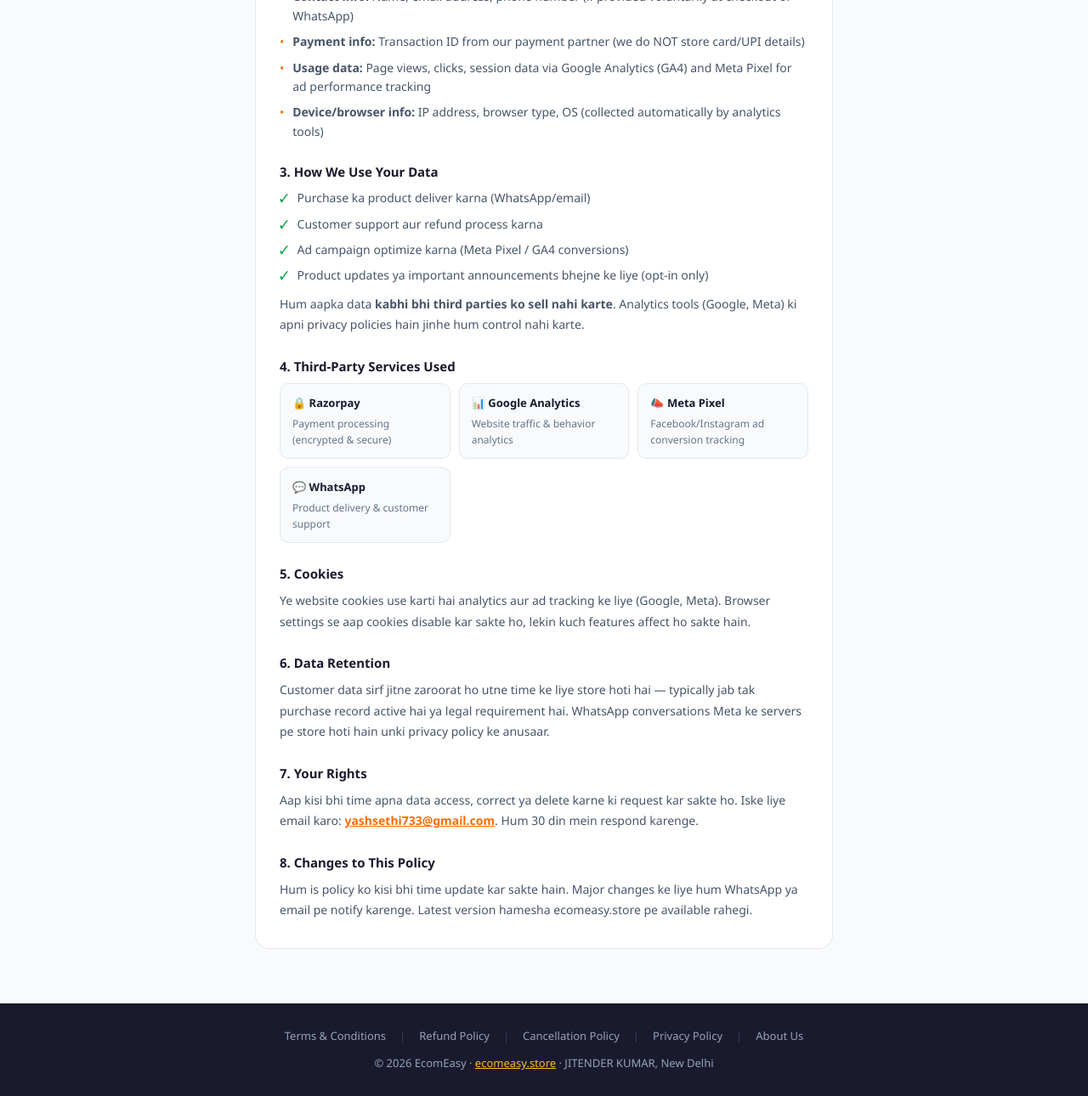
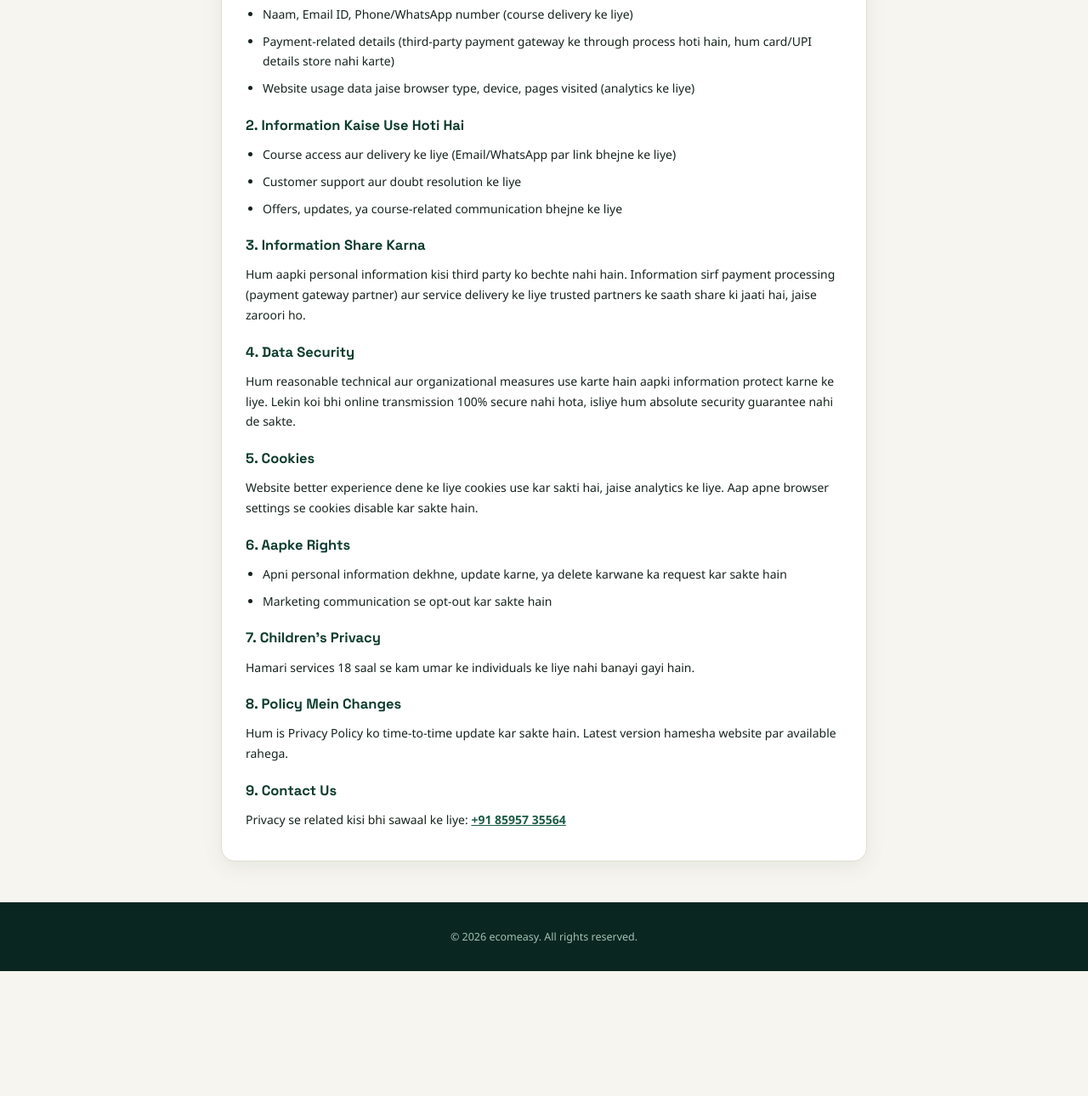
Before and after one commit to Yashkbb/privacy, a plain HTML site: page privacy.html in a window 1280 px wide. Shown: the part 481-1771 px from the top of the page at 85% size. After the commit the page ends 1624 px from the top, so only its background shows below. Drawn offline with Linux system fonts and the light colour scheme.

Commit message:
Update privacy.html

```diff
--- a/privacy.html
+++ b/privacy.html
@@ -3,131 +3,99 @@
 <head>
 <meta charset="UTF-8" />
 <meta name="viewport" content="width=device-width, initial-scale=1.0" />
-  <title>Privacy Policy — EcomEasy</title>
+<title>Privacy Policy — ecomeasy</title>
 <link rel="preconnect" href="https://fonts.googleapis.com" />
-  <link href="https://fonts.googleapis.com/css2?family=Baloo+2:wght@600;800&family=Noto+Sans:wght@400;600;700&display=swap" rel="stylesheet" />
+<link href="https://fonts.googleapis.com/css2?family=Space+Grotesk:wght@500;600;700&family=Noto+Sans:wght@400;500;600;700&display=swap" rel="stylesheet" />
 <style>
-    *,*::before,*::after{box-sizing:border-box;margin:0;padding:0;}
-    body{font-family:'Noto Sans',sans-serif;background:#f8fafc;color:#1e293b;line-height:1.6;}
-    a{color:#ff6b00;}
-    header{background:#fff;padding:14px 20px;display:flex;align-items:center;justify-content:space-between;border-bottom:2px solid #ff6b00;position:sticky;top:0;z-index:100;box-shadow:0 2px 8px rgba(0,0,0,0.06);}
-    .logo{font-family:'Baloo 2',sans-serif;font-size:22px;color:#ff6b00;font-weight:800;}
-    .logo span{color:#1a1a2e;}
-    .logo small{display:block;font-size:10px;font-weight:600;color:#64748b;letter-spacing:0.5px;margin-top:-2px;}
-    .back-link{font-size:13px;font-weight:700;color:#ff6b00;text-decoration:none;}
-    .back-link:hover{text-decoration:underline;}
-    main{max-width:720px;margin:0 auto;padding:48px 20px 64px;}
-    .page-tag{display:inline-block;background:#1a1a2e;color:#fbbf24;font-size:12px;font-weight:700;padding:5px 16px;border-radius:20px;letter-spacing:1px;text-transform:uppercase;margin-bottom:12px;}
-    h1{font-family:'Baloo 2',sans-serif;font-size:28px;font-weight:800;color:#1a1a2e;margin-bottom:6px;}
-    .meta{font-size:13px;color:#64748b;margin-bottom:32px;}
-    .card{background:#fff;border-radius:16px;padding:32px 28px;border:1.5px solid #e2e8f0;display:flex;flex-direction:column;gap:24px;}
-    .section-block h3{font-size:15px;font-weight:800;color:#1a1a2e;margin-bottom:8px;}
-    .section-block p{font-size:14px;color:#475569;line-height:1.75;}
-    .section-block ul{list-style:none;padding:0;display:flex;flex-direction:column;gap:8px;margin-top:8px;}
-    .section-block ul li{font-size:14px;color:#475569;display:flex;gap:10px;align-items:flex-start;}
-    .third-grid{display:grid;grid-template-columns:repeat(auto-fit,minmax(160px,1fr));gap:10px;margin-top:4px;}
-    .third-item{background:#f8fafc;border:1.5px solid #e2e8f0;border-radius:10px;padding:12px 14px;}
-    .third-item .t-title{font-size:13px;font-weight:700;color:#1a1a2e;margin-bottom:4px;}
-    .third-item .t-desc{font-size:12px;color:#64748b;}
-    footer{background:#1a1a2e;color:#94a3b8;text-align:center;padding:28px 20px;font-size:13px;}
-    .footer-links{display:flex;justify-content:center;gap:16px;flex-wrap:wrap;margin-bottom:12px;font-size:13px;}
-    .footer-links a{color:#94a3b8;text-decoration:none;}
-    .footer-links a:hover{color:#fbbf24;}
-    @media(max-width:600px){main{padding:32px 16px 56px;}.card{padding:20px 16px;}.third-grid{grid-template-columns:1fr 1fr;}}
+  :root {
+    --bg:#f7f5ef; --surface:#ffffff; --ink:#16241d; --muted:#647167; --border:#e1ddd0;
+    --teal-950:#0a2620; --teal-900:#0d3b2e; --teal-700:#1d5c47; --teal-50:#f1f7f3;
+    --gold:#c9952d; --gold-dark:#a87a1f; --gold-light:#f3e2b3;
+    --radius:16px; --shadow:0 6px 24px rgba(13,59,46,.08);
+  }
+  * { box-sizing:border-box; margin:0; padding:0; }
+  body { font-family:'Noto Sans',sans-serif; background:var(--bg); color:var(--ink); line-height:1.7; }
+  h1,h2 { font-family:'Space Grotesk',sans-serif; }
+  header { background:var(--surface); padding:14px 24px; border-bottom:1px solid var(--border); display:flex; align-items:center; justify-content:space-between; }
+  .logo { font-size:18px; font-weight:700; color:var(--teal-900); }
+  .logo span { color:var(--gold-dark); }
+  .back { font-size:13px; font-weight:700; color:var(--teal-700); text-decoration:none; }
+  .hero { background:var(--teal-950); color:#fff; padding:48px 24px; text-align:center; }
+  .eyebrow { display:inline-flex; align-items:center; gap:7px; font-size:11.5px; font-weight:700; letter-spacing:.07em; text-transform:uppercase; color:var(--gold-light); }
+  .eyebrow::before { content:''; width:16px; height:2px; background:var(--gold-light); }
+  .hero h1 { font-size:clamp(24px,4vw,34px); margin-top:12px; }
+  .hero p { color:#cfe3da; font-size:13px; margin-top:8px; }
+  section { padding:48px 24px; }
+  .container { max-width:760px; margin:0 auto; }
+  .card { background:var(--surface); border:1px solid var(--border); border-radius:var(--radius); padding:28px; box-shadow:var(--shadow); }
+  .card h2 { font-size:16.5px; color:var(--teal-900); margin:18px 0 8px; }
+  .card h2:first-child { margin-top:0; }
+  .card p, .card li { font-size:14px; color:var(--ink); margin-bottom:8px; }
+  .card ul { padding-left:20px; }
+  footer { background:var(--teal-950); color:#9fc2b3; text-align:center; padding:30px 20px; font-size:12.5px; }
+  footer a { color:var(--gold-light); text-decoration:none; }
 </style>
 </head>
 <body>
-
 <header>
-  <div class="logo">ECOMEASY<span>TOOL</span><small>ecomeasy.store</small></div>
-  <a href="/" class="back-link">← Wapas Jao</a>
+  <div class="logo">ECOMEASY<span>COURSE</span></div>
+  <a href="index.html" class="back">← Home par jaayein</a>
 </header>
 
-<main>
-  <span class="page-tag">Privacy</span>
+<div class="hero">
+  <span class="eyebrow">Legal</span>
   <h1>Privacy Policy</h1>
-  <p class="meta">Last updated: June 2026 &nbsp;·&nbsp; ecomeasy.store</p>
-
-  <div class="card">
-
-    <div class="section-block">
-      <h3>1. Data Controller</h3>
-      <p>
-        <strong>JITENDER KUMAR</strong> (trading as EcomEasy)<br>
-        S-52, Budhvihar Phase 1, New Delhi – 110086, India<br>
-        📧 <a href="mailto:yashsethi733@gmail.com">yashsethi733@gmail.com</a> &nbsp;·&nbsp;
-        📞 <a href="tel:+918595735564">+91 85957 35564</a>
-      </p>
+  <p>Last updated: June 30, 2026</p>
 </div>
 
-    <div class="section-block">
-      <h3>2. What Data We Collect</h3>
+<section>
+  <div class="container">
+    <div class="card">
+      <p>ecomeasy ("hum", "humara") aapki privacy ki respect karta hai. Yeh Privacy Policy batati hai ki hum kaunsi information collect karte hain, kaise use karte hain, aur kaise protect karte hain jab aap hamari website use karte hain ya course purchase karte hain.</p>
+
+      <h2>1. Hum Kya Information Collect Karte Hain</h2>
       <ul>
-        <li><span style="color:#ff6b00;">•</span><span><strong>Contact info:</strong> Name, email address, phone number (if provided voluntarily at checkout or WhatsApp)</span></li>
-        <li><span style="color:#ff6b00;">•</span><span><strong>Payment info:</strong> Transaction ID from our payment partner (we do NOT store card/UPI details)</span></li>
-        <li><span style="color:#ff6b00;">•</span><span><strong>Usage data:</strong> Page views, clicks, session data via Google Analytics (GA4) and Meta Pixel for ad performance tracking</span></li>
-        <li><span style="color:#ff6b00;">•</span><span><strong>Device/browser info:</strong> IP address, browser type, OS (collected automatically by analytics tools)</span></li>
+        <li>Naam, Email ID, Phone/WhatsApp number (course delivery ke liye)</li>
+        <li>Payment-related details (third-party payment gateway ke through process hoti hain, hum card/UPI details store nahi karte)</li>
+        <li>Website usage data jaise browser type, device, pages visited (analytics ke liye)</li>
       </ul>
-    </div>
 
-    <div class="section-block">
-      <h3>3. How We Use Your Data</h3>
+      <h2>2. Information Kaise Use Hoti Hai</h2>
       <ul>
-        <li><span style="color:#16a34a;">✓</span><span>Purchase ka product deliver karna (WhatsApp/email)</span></li>
-        <li><span style="color:#16a34a;">✓</span><span>Customer support aur refund process karna</span></li>
-        <li><span style="color:#16a34a;">✓</span><span>Ad campaign optimize karna (Meta Pixel / GA4 conversions)</span></li>
-        <li><span style="color:#16a34a;">✓</span><span>Product updates ya important announcements bhejne ke liye (opt-in only)</span></li>
+        <li>Course access aur delivery ke liye (Email/WhatsApp par link bhejne ke liye)</li>
+        <li>Customer support aur doubt resolution ke liye</li>
+        <li>Offers, updates, ya course-related communication bhejne ke liye</li>
       </ul>
-      <p style="margin-top:10px;">Hum aapka data <strong>kabhi bhi third parties ko sell nahi karte</strong>. Analytics tools (Google, Meta) ki apni privacy policies hain jinhe hum control nahi karte.</p>
-    </div>
 
-    <div class="section-block">
-      <h3>4. Third-Party Services Used</h3>
-      <div class="third-grid">
-        <div class="third-item"><div class="t-title">🔒 Razorpay</div><div class="t-desc">Payment processing (encrypted &amp; secure)</div></div>
-        <div class="third-item"><div class="t-title">📊 Google Analytics</div><div class="t-desc">Website traffic &amp; behavior analytics</div></div>
-        <div class="third-item"><div class="t-title">📣 Meta Pixel</div><div class="t-desc">Facebook/Instagram ad conversion tracking</div></div>
-        <div class="third-item"><div class="t-title">💬 WhatsApp</div><div class="t-desc">Product delivery &amp; customer support</div></div>
+      <h2>3. Information Share Karna</h2>
+      <p>Hum aapki personal information kisi third party ko bechte nahi hain. Information sirf payment processing (payment gateway partner) aur service delivery ke liye trusted partners ke saath share ki jaati hai, jaise zaroori ho.</p>
+
+      <h2>4. Data Security</h2>
+      <p>Hum reasonable technical aur organizational measures use karte hain aapki information protect karne ke liye. Lekin koi bhi online transmission 100% secure nahi hota, isliye hum absolute security guarantee nahi de sakte.</p>
+
+      <h2>5. Cookies</h2>
+      <p>Website better experience dene ke liye cookies use kar sakti hai, jaise analytics ke liye. Aap apne browser settings se cookies disable kar sakte hain.</p>
+
+      <h2>6. Aapke Rights</h2>
+      <ul>
+        <li>Apni personal information dekhne, update karne, ya delete karwane ka request kar sakte hain</li>
+        <li>Marketing communication se opt-out kar sakte hain</li>
+      </ul>
+
+      <h2>7. Children's Privacy</h2>
+      <p>Hamari services 18 saal se kam umar ke individuals ke liye nahi banayi gayi hain.</p>
+
+      <h2>8. Policy Mein Changes</h2>
+      <p>Hum is Privacy Policy ko time-to-time update kar sakte hain. Latest version hamesha website par available rahega.</p>
+
+      <h2>9. Contact Us</h2>
+      <p>Privacy se related kisi bhi sawaal ke liye: <a href="https://wa.me/918595735564" style="color:var(--teal-700);font-weight:700;">+91 85957 35564</a></p>
     </div>
   </div>
-
-    <div class="section-block">
-      <h3>5. Cookies</h3>
-      <p>Ye website cookies use karti hai analytics aur ad tracking ke liye (Google, Meta). Browser settings se aap cookies disable kar sakte ho, lekin kuch features affect ho sakte hain.</p>
-    </div>
-
-    <div class="section-block">
-      <h3>6. Data Retention</h3>
-      <p>Customer data sirf jitne zaroorat ho utne time ke liye store hoti hai — typically jab tak purchase record active hai ya legal requirement hai. WhatsApp conversations Meta ke servers pe store hoti hain unki privacy policy ke anusaar.</p>
-    </div>
-
-    <div class="section-block">
-      <h3>7. Your Rights</h3>
-      <p>Aap kisi bhi time apna data access, correct ya delete karne ki request kar sakte ho. Iske liye email karo: <a href="mailto:yashsethi733@gmail.com" style="color:#ff6b00;font-weight:700;">yashsethi733@gmail.com</a>. Hum 30 din mein respond karenge.</p>
-    </div>
-
-    <div class="section-block">
-      <h3>8. Changes to This Policy</h3>
-      <p>Hum is policy ko kisi bhi time update kar sakte hain. Major changes ke liye hum WhatsApp ya email pe notify karenge. Latest version hamesha ecomeasy.store pe available rahegi.</p>
-    </div>
-
-  </div>
-</main>
+</section>
 
 <footer>
-  <div class="footer-links">
-    <a href="/terms">Terms &amp; Conditions</a>
-    <span style="color:#334155;">|</span>
-    <a href="/refund">Refund Policy</a>
-    <span style="color:#334155;">|</span>
-    <a href="/cancellation">Cancellation Policy</a>
-    <span style="color:#334155;">|</span>
-    <a href="/privacy">Privacy Policy</a>
-    <span style="color:#334155;">|</span>
-    <a href="/about">About Us</a>
-  </div>
-  <p>© 2026 EcomEasy · <a href="https://ecomeasy.store" style="color:#fbbf24;">ecomeasy.store</a> · JITENDER KUMAR, New Delhi</p>
+  <p>© 2026 ecomeasy. All rights reserved.</p>
 </footer>
-
 </body>
 </html>
```
Lines whose indentation alone changed are shown as unchanged.
